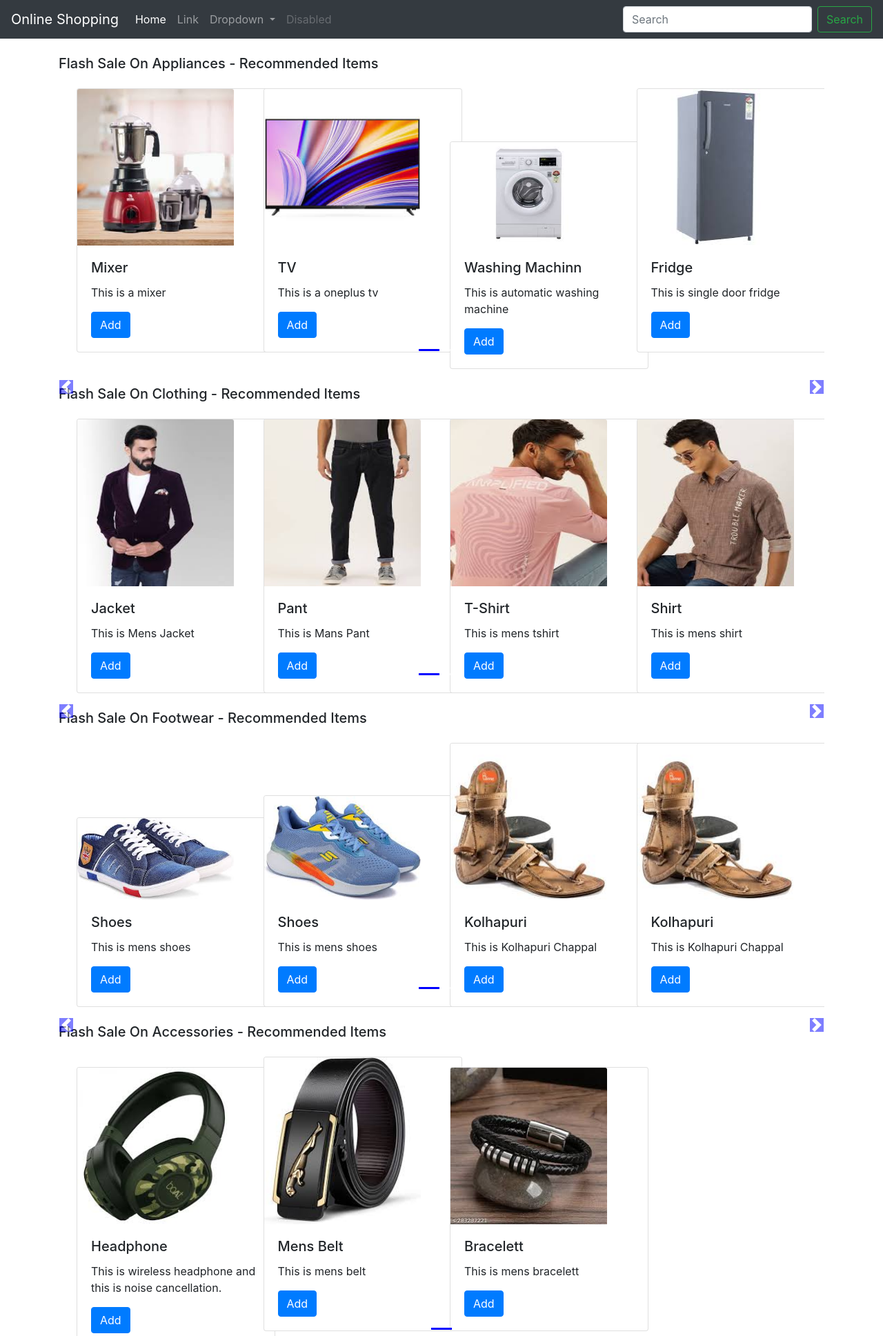
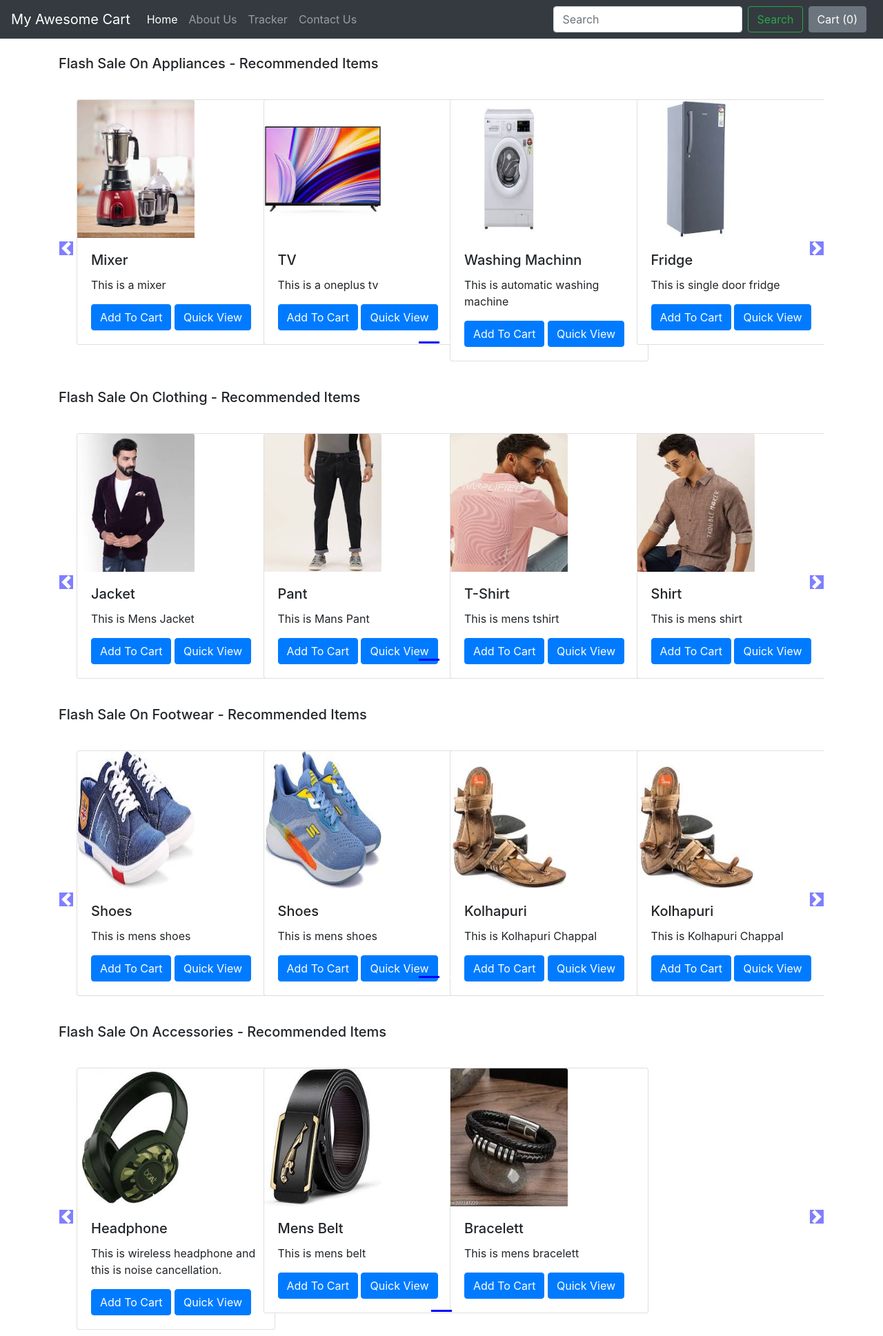
Before and after one commit to SantoshTirmare/sdp, a Django app: page /shop/ in a window 1280 px wide. Shown: the top 1937 px of the page at 69% size. Run offline with Django 5.2, Linux system fonts and the light colour scheme; data comes from the database, SQL or seed files in the repository; some libraries are stand-ins or nearby versions.

Commit message:
Add Cart and Quick View

```diff
--- a/shop/templates/shop/basic.html
+++ b/shop/templates/shop/basic.html
@@ -6,19 +6,17 @@
     <meta name="viewport" content="width=device-width, initial-scale=1, shrink-to-fit=no">
 
     <!-- Bootstrap CSS -->
-    <link rel="stylesheet" href="https://cdn.jsdelivr.net/npm/bootstrap@4.2.1/dist/css/bootstrap.min.css" integrity="sha384-GJzZqFGwb1QTTN6wy59ffF1BuGJpLSa9DkKMp0DgiMDm4iYMj70gZWKYbI706tWS" crossorigin="anonymous">
+    <link rel="stylesheet" href="https://stackpath.bootstrapcdn.com/bootstrap/4.2.1/css/bootstrap.min.css" integrity="sha384-GJzZqFGwb1QTTN6wy59ffF1BuGJpLSa9DkKMp0DgiMDm4iYMj70gZWKYbI706tWS" crossorigin="anonymous">
 
-    <title>{% block title %} {% endblock %}</title>
-
+    <title>{% block title%} {% endblock %}</title>
      <style>
        {% block css %} {% endblock %}
   </style>
   </head>
-
   <body>
 
     <nav class="navbar navbar-expand-lg navbar-dark bg-dark">
-    <a class="navbar-brand" href="#">Online Shopping</a>
+  <a class="navbar-brand" href="/shop">My Awesome Cart</a>
   <button class="navbar-toggler" type="button" data-toggle="collapse" data-target="#navbarSupportedContent" aria-controls="navbarSupportedContent" aria-expanded="false" aria-label="Toggle navigation">
     <span class="navbar-toggler-icon"></span>
   </button>
@@ -26,42 +24,37 @@
   <div class="collapse navbar-collapse" id="navbarSupportedContent">
     <ul class="navbar-nav mr-auto">
       <li class="nav-item active">
-        <a class="nav-link" href="#">Home <span class="sr-only">(current)</span></a>
+        <a class="nav-link" href="/shop">Home <span class="sr-only">(current)</span></a>
       </li>
       <li class="nav-item">
-        <a class="nav-link" href="#">Link</a>
+        <a class="nav-link" href="/shop/about">About Us</a>
       </li>
-      <li class="nav-item dropdown">
-        <a class="nav-link dropdown-toggle" href="#" id="navbarDropdown" role="button" data-toggle="dropdown" aria-haspopup="true" aria-expanded="false">
-          Dropdown
-        </a>
-        <div class="dropdown-menu" aria-labelledby="navbarDropdown">
-          <a class="dropdown-item" href="#">Action</a>
-          <a class="dropdown-item" href="#">Another action</a>
-          <div class="dropdown-divider"></div>
-          <a class="dropdown-item" href="#">Something else here</a>
-        </div>
+
+      <li class="nav-item">
+        <a class="nav-link" href="/shop/tracker">Tracker</a>
       </li>
+
       <li class="nav-item">
-        <a class="nav-link disabled" href="#" tabindex="-1" aria-disabled="true">Disabled</a>
+        <a class="nav-link" href="/shop/contact">Contact Us</a>
       </li>
     </ul>
     <form class="form-inline my-2 my-lg-0">
       <input class="form-control mr-sm-2" type="search" placeholder="Search" aria-label="Search">
       <button class="btn btn-outline-success my-2 my-sm-0" type="submit">Search</button>
     </form>
+
+    <button type="button" id = "popcart" class="btn btn-secondary mx-2" data-container="body" data-toggle="popover" data-placement="right" data-content="Vivamus sagittis lacus vel augue laoreet rutrum faucibus.">
+      Cart (<span id="Cart">0</span>)
+    </button>
   </div>
 </nav>
+  {% block body %} {% endblock %}
 
     <!-- Optional JavaScript -->
     <!-- jQuery first, then Popper.js, then Bootstrap JS -->
     <script src="https://code.jquery.com/jquery-3.3.1.slim.min.js" integrity="sha384-q8i/X+965DzO0rT7abK41JStQIAqVgRVzpbzo5smXKp4YfRvH+8abtTE1Pi6jizo" crossorigin="anonymous"></script>
-    <script src="https://cdn.jsdelivr.net/npm/popper.js@1.14.6/dist/umd/popper.min.js" integrity="sha384-wHAiFfRlMFy6i5SRaxvfOCifBUQy1xHdJ/yoi7FRNXMRBu5WHdZYu1hA6ZOblgut" crossorigin="anonymous"></script>
-    <script src="https://cdn.jsdelivr.net/npm/bootstrap@4.2.1/dist/js/bootstrap.min.js" integrity="sha384-B0UglyR+jN6CkvvICOB2joaf5I4l3gm9GU6Hc1og6Ls7i6U/mkkaduKaBhlAXv9k" crossorigin="anonymous"></script>
-
+    <script src="https://cdnjs.cloudflare.com/ajax/libs/popper.js/1.14.6/umd/popper.min.js" integrity="sha384-wHAiFfRlMFy6i5SRaxvfOCifBUQy1xHdJ/yoi7FRNXMRBu5WHdZYu1hA6ZOblgut" crossorigin="anonymous"></script>
+    <script src="https://stackpath.bootstrapcdn.com/bootstrap/4.2.1/js/bootstrap.min.js" integrity="sha384-B0UglyR+jN6CkvvICOB2joaf5I4l3gm9GU6Hc1og6Ls7i6U/mkkaduKaBhlAXv9k" crossorigin="anonymous"></script>
     {% block js %} {% endblock %}
   </body>
 </html>
-
-{% block body %}
-{% endblock%}
--- /dev/null
+++ b/shop/templates/shop/checkout.html
@@ -0,0 +1,5 @@
+{% extends 'shop/basic.html' %}
+
+{% block title %} Title of Checkout{% endblock %}
+
+{% block body %} This is our checkout page {% endblock%}
--- /dev/null
+++ b/shop/templates/shop/contact.html
@@ -0,0 +1,5 @@
+{% extends 'shop/basic.html' %}
+
+{% block title %} Title of Contact{% endblock %}
+
+{% block body %} This is our contact page {% endblock%}
--- a/shop/templates/shop/index.html
+++ b/shop/templates/shop/index.html
@@ -5,18 +5,17 @@
           display: inline-block;
           margin-left:-4px;
           }
-
-          .carousel-indicators .active {
+          .carousel-indicators .active
+          {
                 background-color: blue;
           }
-
-          .col-md-3 img{
-
-          width: 227px;
-          max-height: 242px;
+          .col-md-3 img
+          {
+          width: 170px;
+          height: 200px;
           }
-
-          body .carousel-indicator li{
+          body .carousel-indicator li
+          {
           background-color: blue;
           }
 
@@ -33,6 +32,7 @@
           .carousel-control-next{
           top: auto;
           bottom: auto;
+          padding-top: 222px;
           }
            body .no-padding{
            padding-left: 0,
@@ -47,7 +47,8 @@ bottom: auto;
     <!--Slideshow starts here -->
     {% for product, range, nSlides in allProds %}
     <h5 class="my-4">Flash Sale On {{product.0.category}} - Recommended Items</h5>
-<div id="demo{{forloop.counter}}" class="carousel slide my-3" data-ride="carousel">
+    <div class="row">
+<div id="demo{{forloop.counter}}" class="col carousel slide my-3" data-ride="carousel">
     <ul class="carousel-indicators">
       <li data-target="#demo{{forloop.counter}}" data-slide-to="0" class="active"></li>
 
@@ -56,42 +57,29 @@ bottom: auto;
       {% endfor %}
     </ul>
 
-
     <div class="container carousel-inner no-padding">
-
       <div class="carousel-item active">
-        <div class="col-xs-3 col-sm-3 col-md-3">
-          <div class="card" style="width: 18rem;">
-            <img src='/media/{{product.0.image}}' class="card-img-top" alt="...">
-            <div class="card-body">
-                <h5 class="card-title">{{product.0.product_name}}</h5>
-                <p class="card-text">{{product.0.desc}}</p>
-                <button class="btn btn-primary cart"> Add </button>
-            </div>
-          </div>
-       </div>
-
-
-        {% for i in product|slice:"1:"%}
+        {% for i in product %}
         <div class="col-xs-3 col-sm-3 col-md-3">
           <div class="card" style="width: 18rem;">
             <img src='/media/{{i.image}}' class="card-img-top" alt="...">
             <div class="card-body">
               <h5 class="card-title">{{i.product_name}}</h5>
               <p class="card-text">{{i.desc}}</p>
-                <button class="btn btn-primary cart"> Add </button>
+              <button id="pr{{i.id}}" class="btn btn-primary cart">Add To Cart</button>
+              <a href="/shop/products/{{i.id}}">
+                  <button id="qv{{i.id}}" class="btn btn-primary cart">Quick View</button>
+              </a>
             </div>
           </div>
         </div>
-        {% if forloop.counter|divisibleby:3 and forloop.counter > 0 and not forloop.last %}
-      </div><div class="carousel-item">
+        {% if forloop.counter|divisibleby:4 and forloop.counter > 0 and not forloop.last %}
+      </div>
+      <div class="carousel-item">
         {% endif %}
 
         {% endfor %}
     </div>
-
-
-
 </div>
 </div>
     <!-- left and right controls for the slide -->
@@ -101,24 +89,42 @@ bottom: auto;
     <a class="carousel-control-next" href="#demo{{forloop.counter}}" data-slide="next">
         <span class="carousel-control-next-icon"></span>
     </a>
+        </div>
     {% endfor %}
 </div>
  {% endblock %}
 
 {% block js %}
 <script>
-console.log('working.....')
-    if(localStorage.getItem('cart') == null){
-    console.log('in if')
+console.log('working');
+if(localStorage.getItem('cart') == null)
+{
     var cart = {};
 }
 else
 {
-    console.log('in else')
     cart = JSON.parse(localStorage.getItem('cart'));
+    document.getElementById('cart').innerHTML = Object.keys(cart).length;
 }
-    $('.cart').click(function(){
+$('.cart').click(function()
+{
     console.log('clicked');
+    var idstr = this.id.toString();
+    console.log(idstr);
+    if (cart[idstr] !=undefined)
+    {
+        cart[idstr] = cart[idstr] + 1;
+    }
+    else
+    {
+        cart[idstr] = 1;
+    }
+    console.log(cart);
+    localStorage.setItem('cart', JSON.stringify(cart));
+    document.getElementById('cart').innerHTML = Object.keys(cart).length;
 });
+$('#popcart').popover();
+    document.getElementById("popcart").setAttribute('data-content',
+    '<h5>Cart for your items in my shopping cart</h5>');
 </script>
 {% endblock %}
--- /dev/null
+++ b/shop/templates/shop/search.html
@@ -0,0 +1,5 @@
+{% extends 'shop/basic.html' %}
+
+{% block title %} Title of Search{% endblock %}
+
+{% block body %} This is our Search page {% endblock%}
--- /dev/null
+++ b/shop/templates/shop/tracker.html
@@ -0,0 +1,5 @@
+{% extends 'shop/basic.html' %}
+
+{% block title %} Title of Tracker{% endblock %}
+
+{% block body %} This is our tracker page {% endblock%}
--- a/shop/urls.py
+++ b/shop/urls.py
@@ -5,10 +5,10 @@ from . import views
 urlpatterns = [
     path('', views.index, name="ShopHome"),
     path('about/', views.about, name="AboutUs"),
-    path('contactus/', views.contact, name="ContactUs"),
+    path('contact/', views.contact, name="ContactUs"),
     path('tracker/', views.tracker, name="TrackingStatus"),
     path('search/', views.search, name="Search"),
-    path('productview/', views.productView, name="ProductView"),
+    path('products/<int:myid>', views.productView, name="ProductView"),
     path('checkout/', views.checkout, name="Checkout"),
 
 ]
--- a/shop/views.py
+++ b/shop/views.py
@@ -28,20 +28,23 @@ def about(request):
 
 
 def contact(request):
-    return HttpResponse("we are at Contact Us Page")
+    return render(request, 'shop/contact.html')
 
 
 def tracker(request):
-    return HttpResponse("we are at traking Status Page")
+    return render(request, 'shop/tracker.html')
 
 
 def search(request):
-    return HttpResponse("we are at search Page")
+    return render(request, 'shop/search.html')
 
 
-def productView(request):
-    return HttpResponse("we are at product View Page")
+def productView(request, myid):
+    product = Product.objects.filter(id=myid)
+    print(product)
+    return render(request, "shop/prodView.html",
+                  {'product':product[0]})
 
 
 def checkout(request):
-    return HttpResponse("we are at checkout page")
+    return render(request, 'shop/checkout.html')
```
Also changed, not shown: shop/templates/shop/about.html (+43 -1 lines), shop/templates/shop/prodView.html (added, +61 -0 lines). Lines whose indentation alone changed are shown as unchanged.
